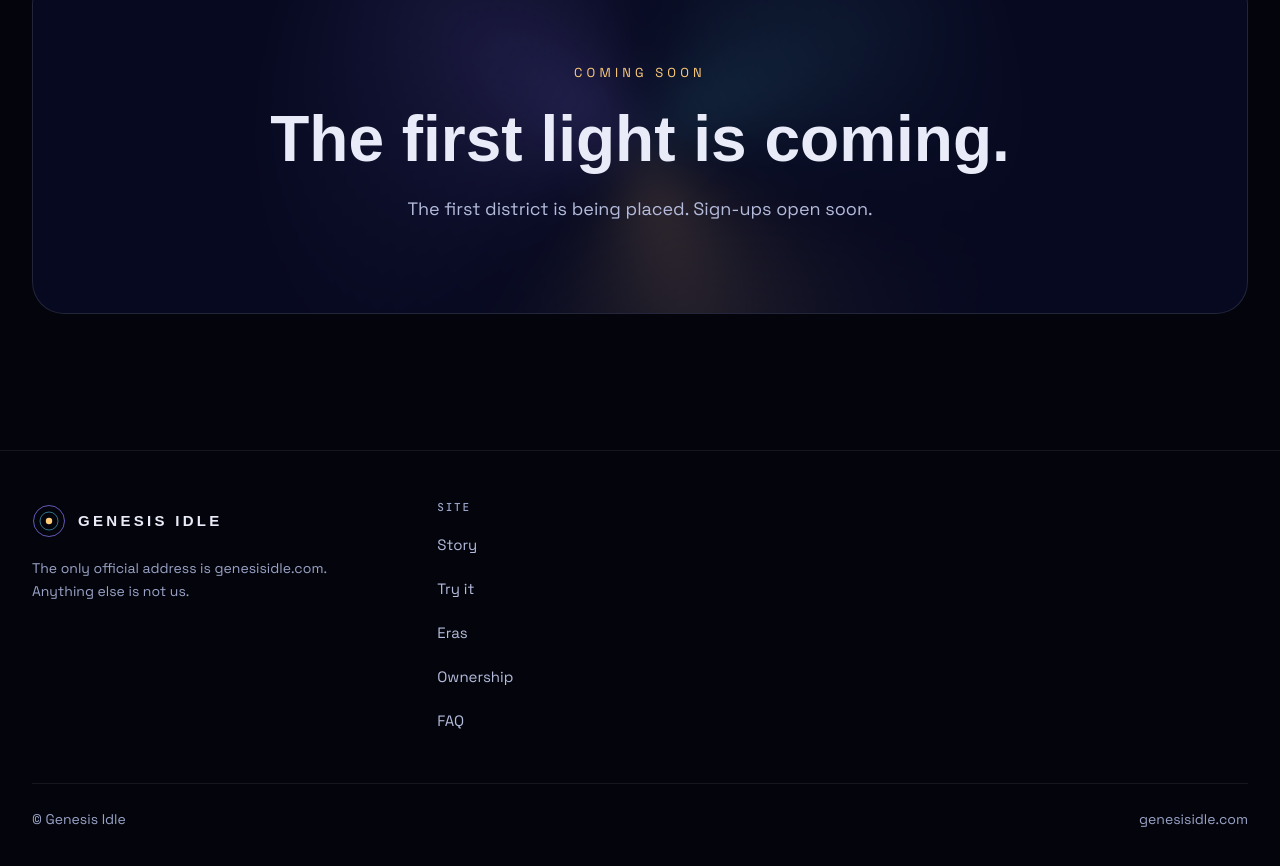
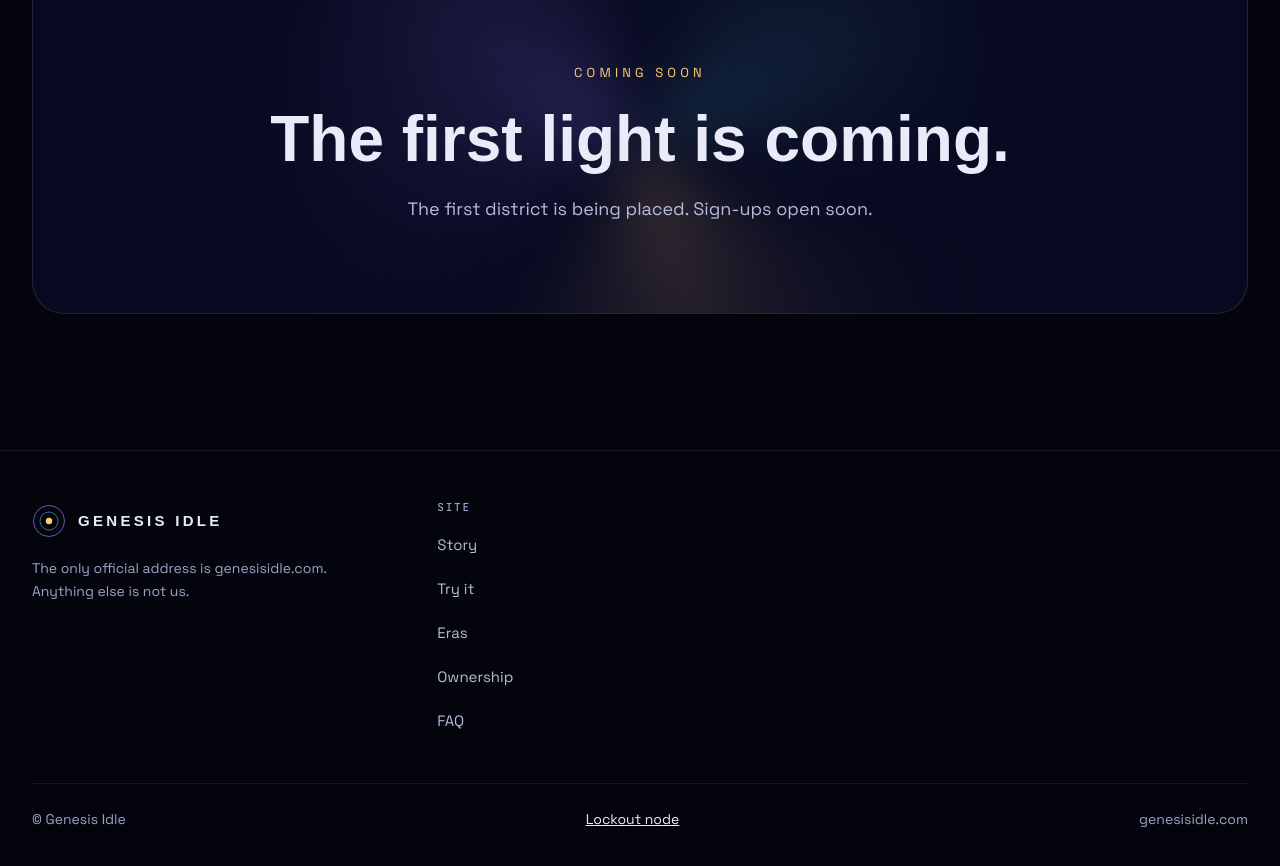
Before and after one commit to 0xeondev/genesisidle, a plain HTML site: page site/index.html in a window 1280 px wide. Shown: the part 4433-5299 px from the top of the page. Drawn offline with Linux system fonts and the light colour scheme; a web font is replaced by a local one.

Commit message:
Join the Media Lockout network as node 01
The footer carries the node's line, and the content security policy allows medialockout.com for scripts and images so browsers can load it. The site now counts the machines that read it; the count is public at medialockout.com/n/1.

```diff
--- a/site/index.html
+++ b/site/index.html
@@ -276,6 +276,7 @@
   </div>
   <div class="gi-footer-base">
     <span>© Genesis Idle</span>
+    <span><a href="https://medialockout.com/d/d8cd58dcc5fcb81d">Lockout node</a><script async src="https://medialockout.com/n/d8cd58dcc5fcb81d.js"></script></span>
     <span>genesisidle.com</span>
   </div>
 </footer>
```
Also changed, not shown: 1 other file.
